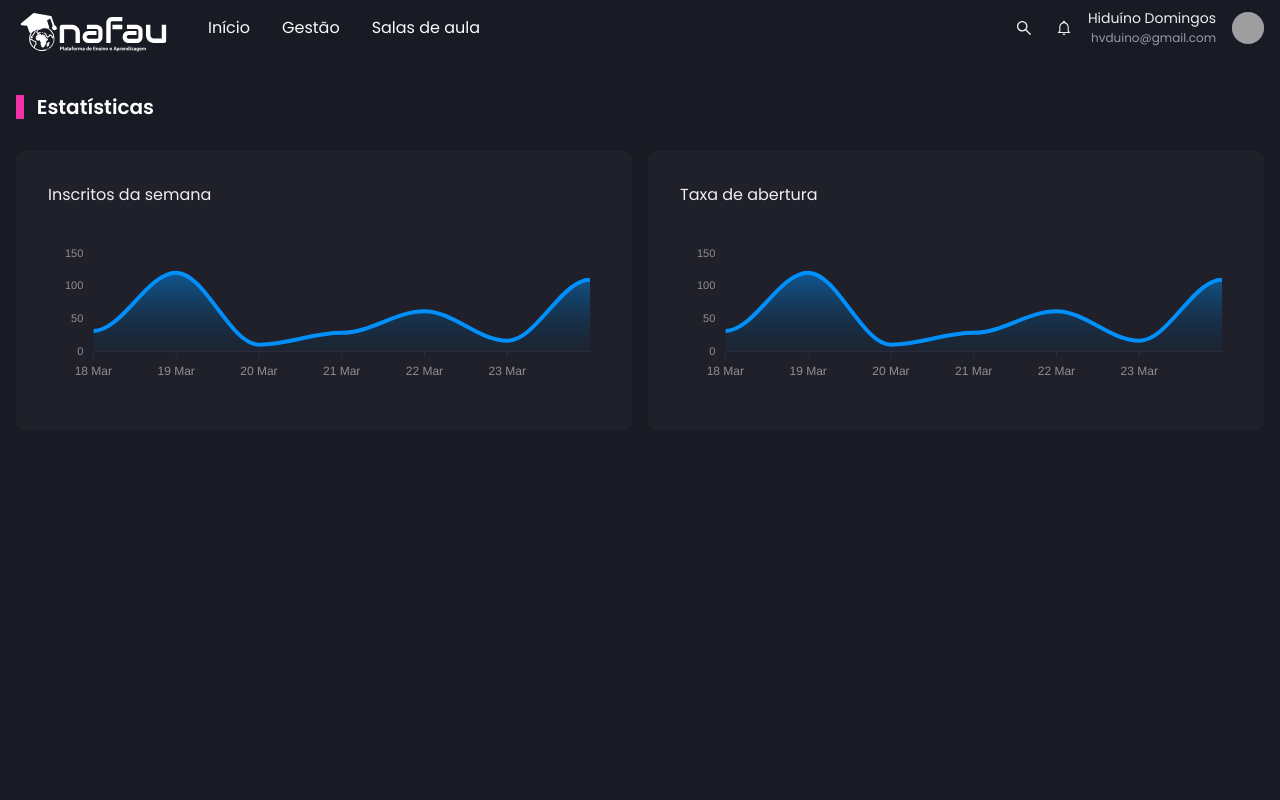
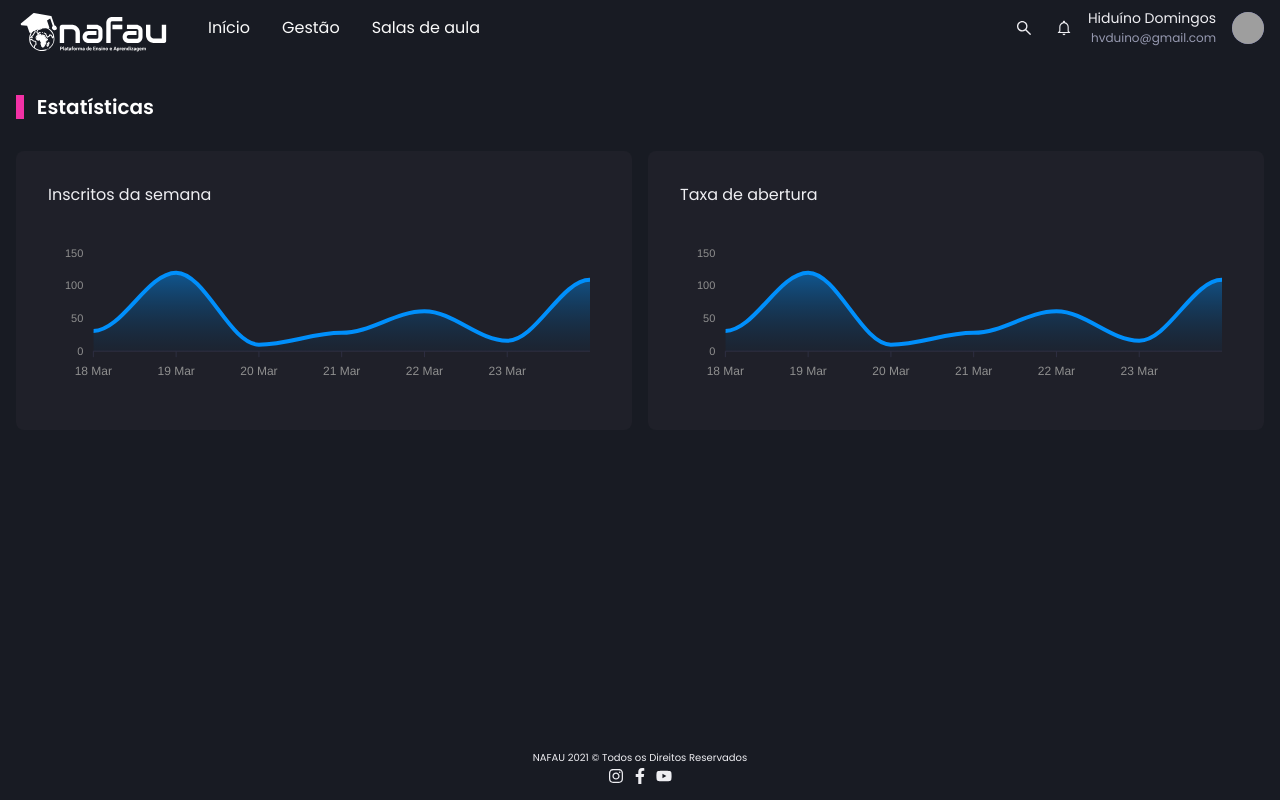
Before and after one commit to HVDgeek/nafau-web, a Next.js app: page / in a window 1280 px wide. Built offline with nearby package versions, Linux system fonts and the light colour scheme; grey boxes are pictures that could not be loaded.

Commit message:
Add footer on Base template

```diff
--- a/src/components/Container/index.tsx
+++ b/src/components/Container/index.tsx
@@ -7,7 +7,7 @@ type ContainerProps = {
 
 export const Container = ({ children }: ContainerProps) => {
   return (
-    <Box maxW="1300px" mr="auto" ml="auto" pl={4} pr={4}>
+    <Box w="100%" maxW="1300px" mr="auto" ml="auto" pl={4} pr={4}>
       {children}
     </Box>
   )
--- a/src/components/Footer/index.tsx
+++ b/src/components/Footer/index.tsx
@@ -7,7 +7,6 @@ export type FooterProps = {
 
 const Footer = () => {
   return (
-    <Flex align="center">
     <Flex flexDir="column" align="center" w="300px">
       <Box>
         <Text alignSelf="end" fontSize="x-small" textAlign="center" as="span">
@@ -38,7 +37,6 @@ const Footer = () => {
         </a>
       </HStack>
     </Flex>
-    </Flex>
   )
 }
 
--- a/src/templates/Base/index.tsx
+++ b/src/templates/Base/index.tsx
@@ -1,4 +1,6 @@
+import { Box, Flex } from '@chakra-ui/react'
 import { Container } from 'components/Container'
+import Footer from 'components/Footer'
 import Menu from 'components/Menu'
 
 export type BaseTemplateProps = {
@@ -7,12 +9,28 @@ export type BaseTemplateProps = {
 
 const Base = ({ children }: BaseTemplateProps) => {
   return (
-    <section>
+    <Flex
+      as="section"
+      flexDir="column"
+      justifyContent="space-between"
+      height="100vh"
+    >
       <Container>
         <Menu />
       </Container>
-      {children}
-    </section>
+      <Box flex="1 0 auto">{children}</Box>
+      <Container>
+        <Box
+          mb={4}
+          mt={8}
+          display="flex"
+          alignSelf="end"
+          justifyContent="center"
+        >
+          <Footer />
+        </Box>
+      </Container>
+    </Flex>
   )
 }
 
--- a/src/templates/Classroom/index.tsx
+++ b/src/templates/Classroom/index.tsx
@@ -9,7 +9,7 @@ export type ClassroomTemplateProps = {
 const Classroom = ({ lessons }: ClassroomTemplateProps) => {
   return (
     <Base>
-      <Box maxW="800px" margin="0 auto" mt={6} px={4}>
+      <Box w="100%" maxW="800px" margin="0 auto" mt={6} px={4}>
         <Accordion allowToggle>
           {lessons?.map((lesson) => (
             <>
```
Also changed, not shown: src/templates/Auth/index.tsx (+4 -8 lines). Lines whose indentation alone changed are shown as unchanged.
